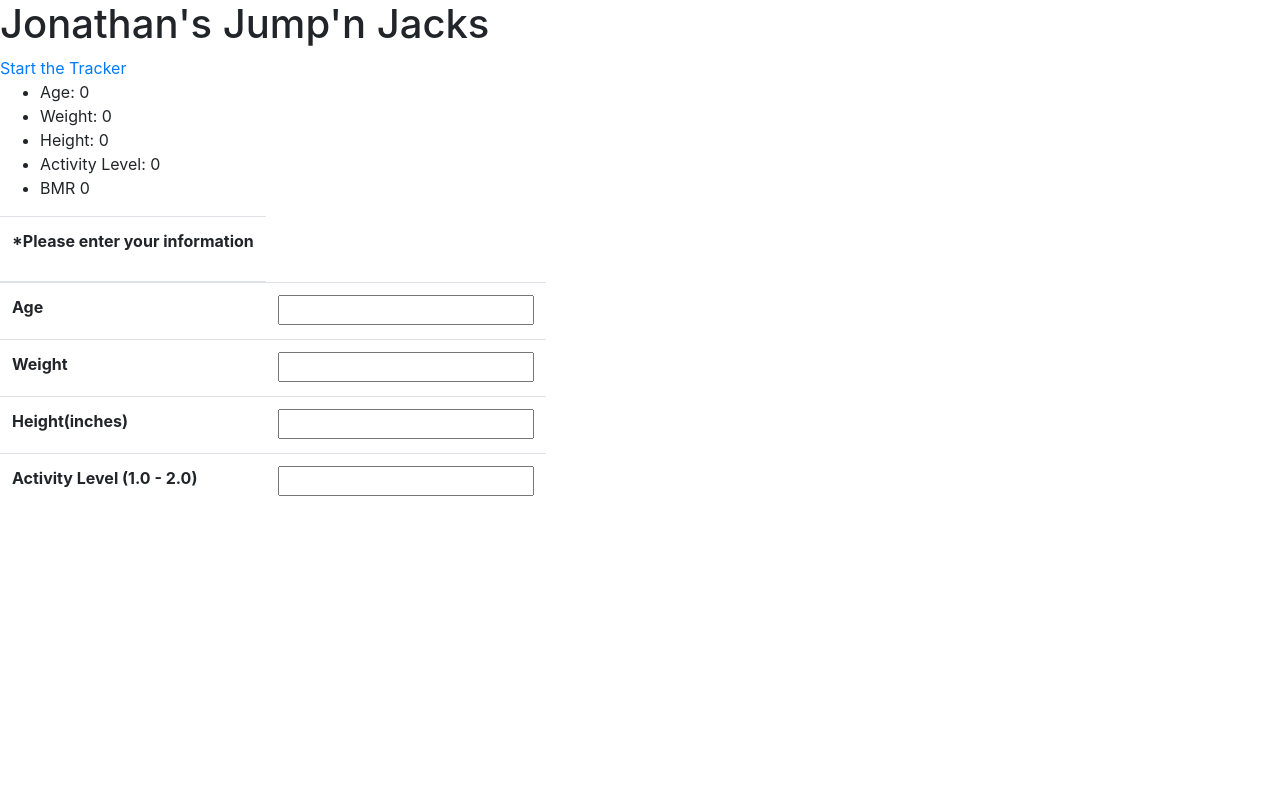
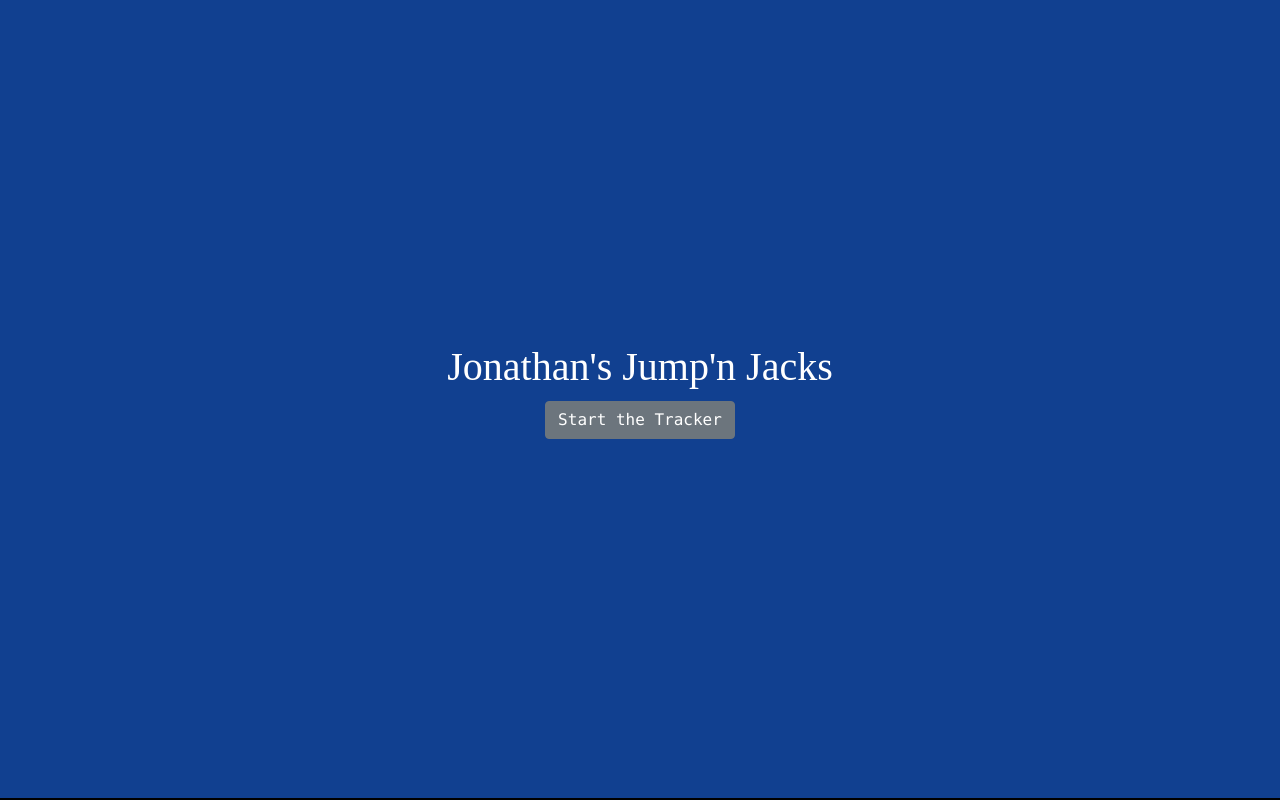
Before and after one commit to jwhittle933/JonathansJumpnJacks, a React (Create React App) app: page / in a window 1280 px wide. Shown: the top 800 px of the page. Built offline with nearby package versions, Linux system fonts and the light colour scheme.

Commit message:
update table style, sticky user input div

```diff
--- a/package.json
+++ b/package.json
@@ -5,6 +5,8 @@
   "private": true,
   "dependencies": {
     "bootstrap": "^4.1.3",
+    "jquery": "^3.3.1",
+    "popper.js": "^1.14.4",
     "react": "^16.5.2",
     "react-bootstrap": "^0.32.4",
     "react-dom": "^16.5.2",
--- a/src/components/App.js
+++ b/src/components/App.js
@@ -1,5 +1,4 @@
 import React, { Component } from 'react'
-
 
 import Header from './Header'
 import Calulator from './Calculator'
@@ -7,10 +6,10 @@ import Info from './Info'
 
 class App extends Component {
   state = {
-    age: 0,
-    weight: 0,
-    height: 0,
-    activityLevel: 0
+    age: "",
+    weight: "",
+    height: "",
+    activityLevel: ""
   }
   userAge = (alpha) => {
     this.setState( () => {
@@ -40,6 +39,16 @@ class App extends Component {
       }
     })
   }
+  clearUserInput = () => {
+    this.setState( () => {
+      return {
+        age: "",
+        weight: "",
+        height: "",
+        activityLevel: ""
+      }
+    })
+  }
 
   render() {
     return (
@@ -62,7 +71,13 @@ class App extends Component {
           userWeight={this.userWeight}
           userHeight={this.userHeight}
           userActivityLevel={this.userActivityLevel}
+          clear={this.clearUserInput}
+          age={this.state.age}
+          weight={this.state.weight}
+          height={this.state.height}
+          activity={this.state.activityLevel}
         />
+        {/* Macros Calculator Component */}
       </div>
     );
   }
--- a/src/components/Calculator.js
+++ b/src/components/Calculator.js
@@ -1,36 +1,41 @@
 import React from 'react';
 import PropTypes from 'prop-types'
+import { Button } from 'react-bootstrap'
 
-const Calulator = ({ userAge, userWeight, userHeight, userActivityLevel}) => {
+const Calulator = ({ userAge,
+                    userWeight,
+                    userHeight,
+                    userActivityLevel,
+                    clear,
+                    age, weight, height, activity }) => {
     return (
-        <div className="App" id="tracker">
-            <div className="table">
-                <table>
+        <div class="table" id="tracker">
+            <table class="table-fill">
                 <thead>
                     <tr>
-                            <th scope="col"><p>*Please enter your information</p></th>
+                        <th class="text-left">*Enter your information</th>
+                        <th class="text-left"><Button bsStyle="danger" onClick={clear}>Clear</Button></th>
                     </tr>
                 </thead>
-                    <tbody>
+                <tbody class="table-hover">
                     <tr>
-                            <th scope="row"><label>Age</label></th>
-                            <td><input type="text" onChange={ e => userAge(e.target.value)} /></td>
+                        <td class="text-left">Age</td>
+                        <td class="text-left"><input type="text" value={age} onChange={ e => userAge(e.target.value)} /></td>
                     </tr>
                     <tr>
-                            <th scope="row"><label>Weight</label></th>
-                            <td><input type="text" onChange={ e => userWeight(e.target.value)}/></td>
+                        <td class="text-left">Weight</td>
+                        <td class="text-left"><input type="text" value={weight} onChange={ e => userWeight(e.target.value)} /></td>
                     </tr>
                     <tr>
-                            <th scope="row"><label>Height(inches)</label></th>
-                            <td><input type="text"  onChange={ e => userHeight(e.target.value)}/></td>
+                        <td class="text-left">Height</td>
+                        <td class="text-left"><input type="text" value={height} onChange={ e => userHeight(e.target.value)} /></td>
                     </tr>
                     <tr>
-                            <th scope="row"><label>Activity Level (1.0 - 2.0)</label></th>
-                            <td><input type="text"  onChange={ e => userActivityLevel(e.target.value)} /></td>
+                        <td class="text-left">Activity Level</td>
+                        <td class="text-left"><input type="text" value={activity} onChange={ e => userActivityLevel(e.target.value)} /></td>
                     </tr>
                 </tbody>
             </table>
-            </div>
         </div>
     )
 }
--- a/src/components/Header.js
+++ b/src/components/Header.js
@@ -1,20 +1,18 @@
 import React from 'react';
 import PropTypes from 'prop-types'
+import { Button } from 'react-bootstrap'
 
 const Header = ({title}) => {
     return (
-          <header className="App-header">
-            <h1>
-             {title}
-            </h1>
-            <a
-              className="App-link"
-              href="#tracker"
-              rel="noopener noreferrer"
-            >
-              Start the Tracker
-            </a>
-          </header>
+        <header>
+          <h1>{title}</h1>
+          <p>
+            <Button bsStyle="secondary"
+                    className="App-link"
+                    href="#tracker"
+                    rel="noopener noreferrer" >Start the Tracker</Button>
+          </p>
+        </header>
     )
   }
 
--- a/src/components/Info.js
+++ b/src/components/Info.js
@@ -2,15 +2,15 @@ import React from 'react'
 import PropTypes from 'prop-types'
 
 const Info = ({ age, weight, height, activityLevel }) => {
+
     return (
-        <div className="stats-box">
-            <ul>
-                <li>Age: {age}</li>
-                <li>Weight: {weight}</li>
-                <li>Height: {height}</li>
-                <li>Activity Level: {activityLevel}</li>
-                <li> BMR { Math.round((66+(6.3 * weight) + (12.9 * height) - (6.8 * age)) * activityLevel) }</li>
-            </ul>
+        <div class="userInput">
+            <h3>User Input</h3>
+            <p>Age: {age}</p>
+            <p>Weight: {weight}</p>
+            <p>Height: {height}</p>
+            <p>Activity Level: {activityLevel}</p>
+            <h3><strong>BMR</strong> { Math.round((66+(6.3 * weight) + (12.9 * height) - (6.8 * age)) * activityLevel) }</h3>
         </div>
     )
 }
--- a/src/index.css
+++ b/src/index.css
@@ -12,3 +12,114 @@ code {
   font-family: source-code-pro, Menlo, Monaco, Consolas, "Courier New",
     monospace;
 }
+
+header {
+  text-align: center;
+  background-color: #114090;
+  min-height: 100vh;
+  display: flex;
+  flex-direction: column;
+  align-items: center;
+  justify-content: center;
+  font-size: calc(10px + 2vmin);
+  color: white;
+  border-bottom: 2px solid black;
+}
+header h1 {
+  font-family: Calibri light;
+}
+header p {
+  font-family: Menlo;
+}
+.userInput {
+    display: none;
+    background-color: #FFF8D8;
+    color:black;
+    font-family: Menlo;
+    padding: 15px;
+    width: 300px;
+    position: fixed;
+    z-index: 1;
+    top: 150px;
+    right: 0;
+    overflow-x: hidden;
+    border-radius: 5% 0 0 5%;
+    border: 2px solid black;
+}
+/*
+*
+* Table Styles
+*
+*/
+
+.table {
+  display: inline-block;
+  background-color: #D8D0C5;
+  width: 100vw;
+  padding: 50px;
+  min-height: 75vh;
+}
+.table-fill {
+  background: white;
+  border-radius:3px;
+  border-collapse: collapse;
+  height: 320px;
+  margin: auto;
+  max-width: 600px;
+  padding:5px;
+  width: 100%;
+  box-shadow: 0 5px 10px rgba(0, 0, 0, 0.1);
+  animation: float 5s infinite;
+}
+th {
+  color:#D5DDE5;;
+  background:#1b1e24;
+  border-bottom:4px solid #9ea7af;
+  border-right: 1px solid #343a45;
+  font-size:23px;
+  font-weight: 100;
+  padding:24px;
+  text-align:left;
+  text-shadow: 0 1px 1px rgba(0, 0, 0, 0.1);
+  vertical-align:middle;
+}
+th:first-child {
+  border-top-left-radius:3px;
+}
+th:last-child {
+  border-top-right-radius:3px;
+  border-right:none;
+}
+tr {
+  border-top: 1px solid #C1C3D1;
+  border-bottom: 1px solid #C1C3D1;
+  color:#666B85;
+  font-size:16px;
+  font-weight:normal;
+  text-shadow: 0 1px 1px rgba(256, 256, 256, 0.1);
+}
+tr:first-child {
+  border-top:none;
+}
+tr:last-child {
+  border-bottom:none;
+}
+tr:nth-child(odd) td {
+  background:#EBEBEB;
+}
+td {
+  background:#FFFFFF;
+  padding:20px;
+  text-align:left;
+  vertical-align:middle;
+  font-weight:300;
+  font-size:18px;
+  text-shadow: -1px -1px 1px rgba(0, 0, 0, 0.1);
+  border-right: 1px solid #C1C3D1;
+}
+th.text-left {
+  text-align: left;
+}
+td.text-left {
+  text-align: left;
+}
--- a/src/index.js
+++ b/src/index.js
@@ -1,9 +1,13 @@
-import 'bootstrap/dist/css/bootstrap.min.css'
+import 'bootstrap/dist/css/bootstrap.css'
 import React from 'react';
 import ReactDOM from 'react-dom';
+import $ from 'jquery';
 import './index.css';
 import App from './components/App';
 import * as serviceWorker from './serviceWorker';
+window.jQuery = $;
+window.$ = $;
+global.jQuery = $;
 
 ReactDOM.render(<App />, document.getElementById('root'));
 
@@ -11,3 +15,15 @@ ReactDOM.render(<App />, document.getElementById('root'));
 // unregister() to register() below. Note this comes with some pitfalls.
 // Learn more about service workers: http://bit.ly/CRA-PWA
 serviceWorker.unregister();
+
+/*///////
+/////////jQuery
+///////*/
+$(document).scroll(function() {
+    var y = $(this).scrollTop()
+    if (y > 300){
+        $('.userInput').fadeIn()
+    } else {
+        $('.userInput').fadeOut()
+    }
+})
```
Also changed, not shown: 1 other file (tests, documents, lock files or other folders). Lines whose indentation alone changed are shown as unchanged.
